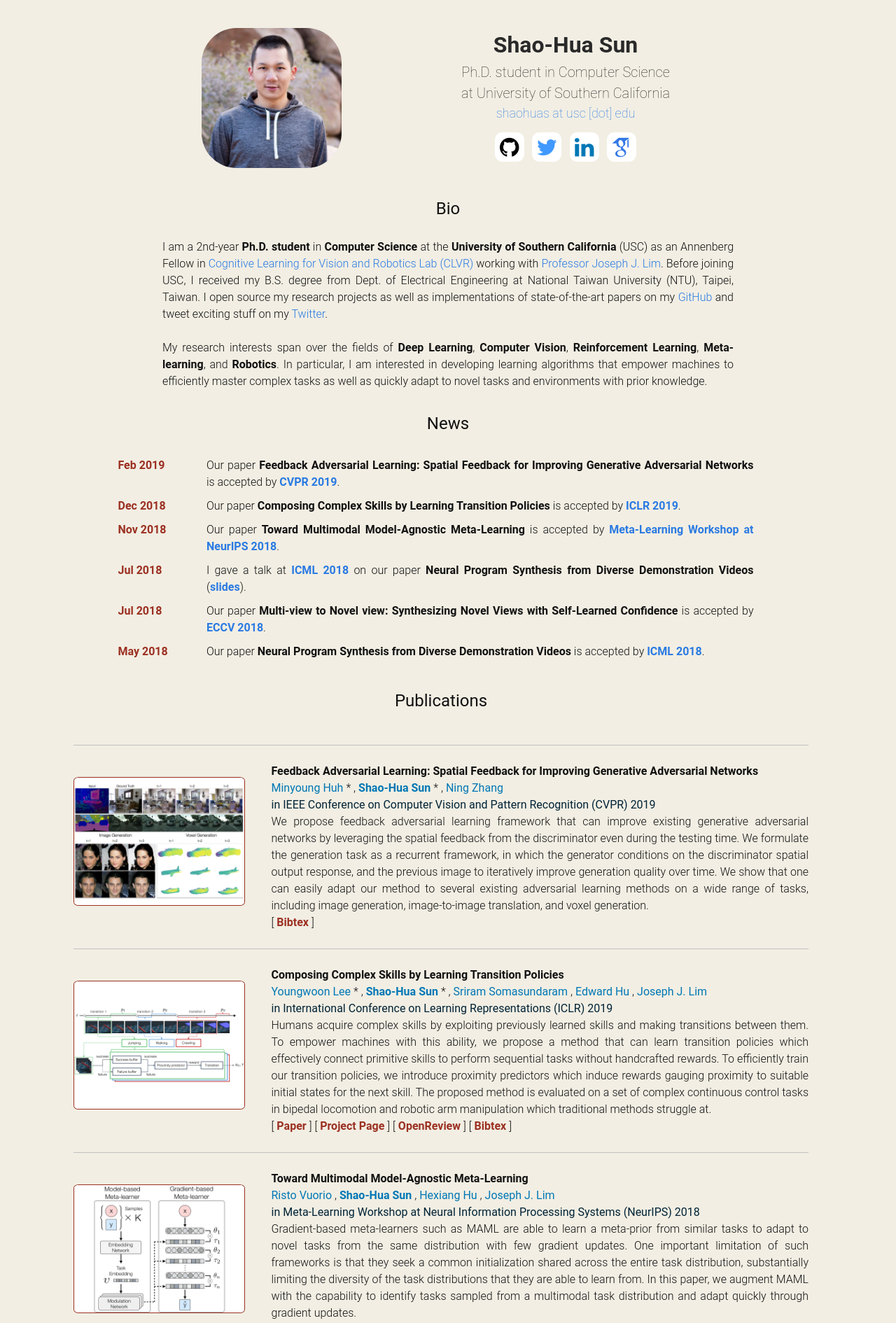
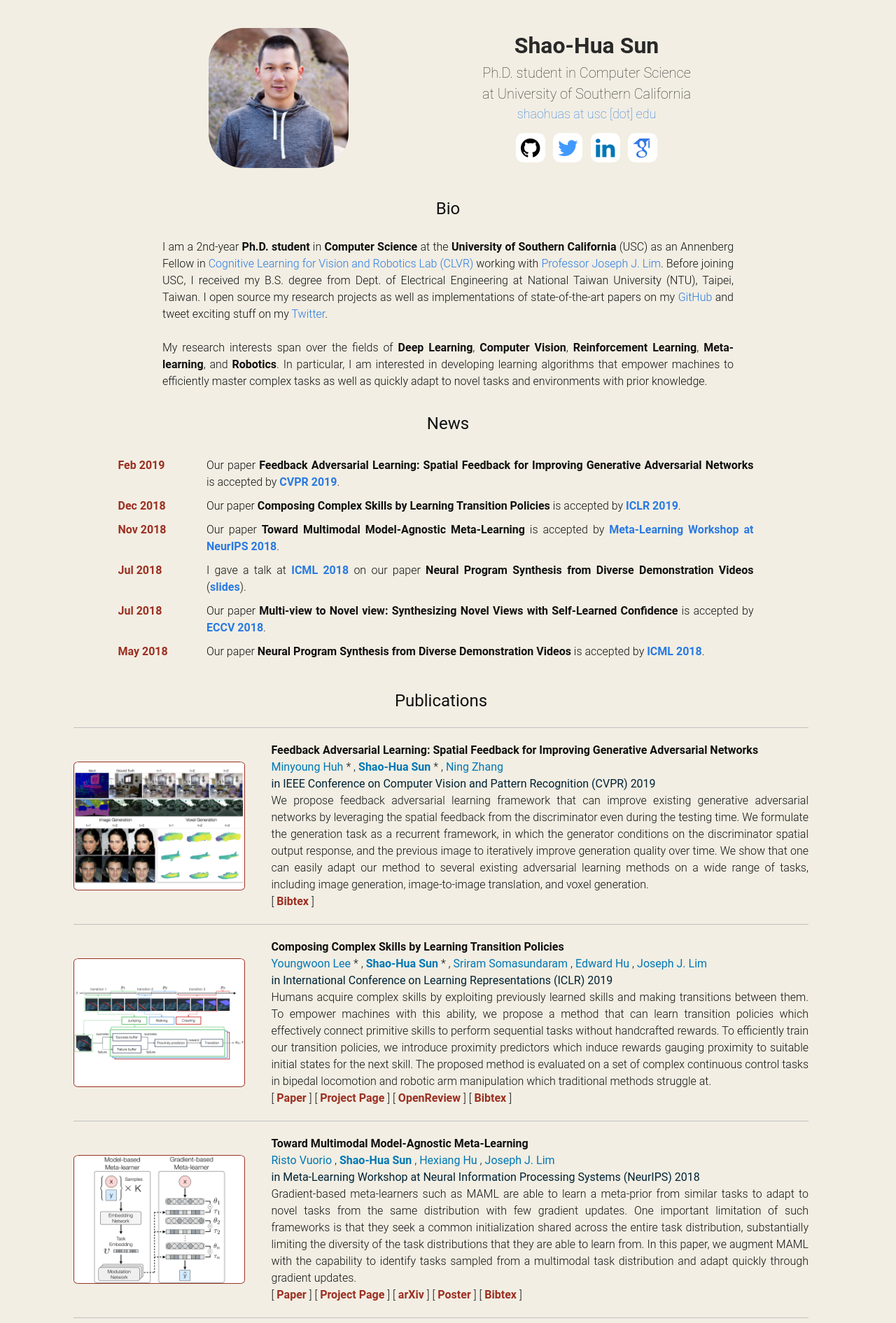
Before and after one commit to shaohua0116/shaohua0116.github.io, a Jekyll site: the page built from index.html, in a window 1280 px wide. Shown: the top 1890 px of the page at 70% size. Built offline with Jekyll 4.4.1, drawn with Linux system fonts in a browser that asks for light colours; some web fonts are replaced.

Commit message:
fix cover margin top and bottom

```diff
--- a/_sass/_cover.scss
+++ b/_sass/_cover.scss
@@ -53,6 +53,10 @@
   margin-right:     auto;
   @extend %clearfix;
 
+  @media screen and (min-width: 800px){
+    display:        flex;
+  }
+
   @include media-query($on-palm) {
     top:           5%;
     border-radius: 25px;
@@ -81,6 +85,12 @@
   margin-left:    auto;
   margin-right:   auto;
   text-align:     center;
+  @media screen and (min-width: 800px){
+    display:       flex;
+    flex-direction: column;
+    justify-content: center;
+    align-items:   left;
+  }
 }
 
 .profile-col-1 {
@@ -102,7 +112,7 @@
 }
 
 // @include media-query($on-palm) {
-@media (max-width: 768px) {
+@media (max-width: 800px) {
   .profile-col {
     position:   relative;
     margin:     10px auto;
--- a/_sass/_publications.scss
+++ b/_sass/_publications.scss
@@ -15,11 +15,14 @@
   border-top:     thin solid #c0c0c0;
   radius:         55px;
   float:          left !important;
-  // margin-top:     #{$spacing-unit};
-  margin-top:     25px;
-  // margin-bottom:  5px;
-  padding-top:    25px; //#{$spacing-unit};
+  padding-top: -webkit-calc((#{$spacing-unit} / 2));
+  padding-top:        -calc((#{$spacing-unit} / 2));
+  padding-bottom: -webkit-calc((#{$spacing-unit} / 2));
+  padding-bottom:        -calc((#{$spacing-unit} / 2));
   overflow:       auto;
+  @media screen and (min-width: 800px){
+    display:        flex;
+  }
 }
 
 .pub-left {
@@ -27,19 +30,26 @@
   width: -webkit-calc(25% - (#{$spacing-unit} / 2));
   width:         calc(25% - (#{$spacing-unit} / 2));
   text-align:    center;
-  margin-left:   auto;
   margin-right:  auto;
-  margin-top:     20px;
+
+  @media screen and (min-width: 800px){
+    display:       flex;
+    flex-direction: column;
+    justify-content: center;
+    align-items:   left;
+  }
+  @include media-query($on-palm) {
+    padding-bottom: -webkit-calc((#{$spacing-unit} / 2));
+    padding-bottom:        -calc((#{$spacing-unit} / 2));
+    margin-right:  10px auto;
+    margin-left:   10px auto;
+  }
 }
 
 .pub-left > .intro-img {
   width:          320px;
-  border:   1px solid $red-color-dark;
+  border:         1px solid $red-color-dark;
   border-radius:  3%;
-  @include media-query($on-palm) {
-    margin-top:     -10px;
-    margin-bottom:  10px;
-  }
 }
 
 .pub-left > .frame {
```
